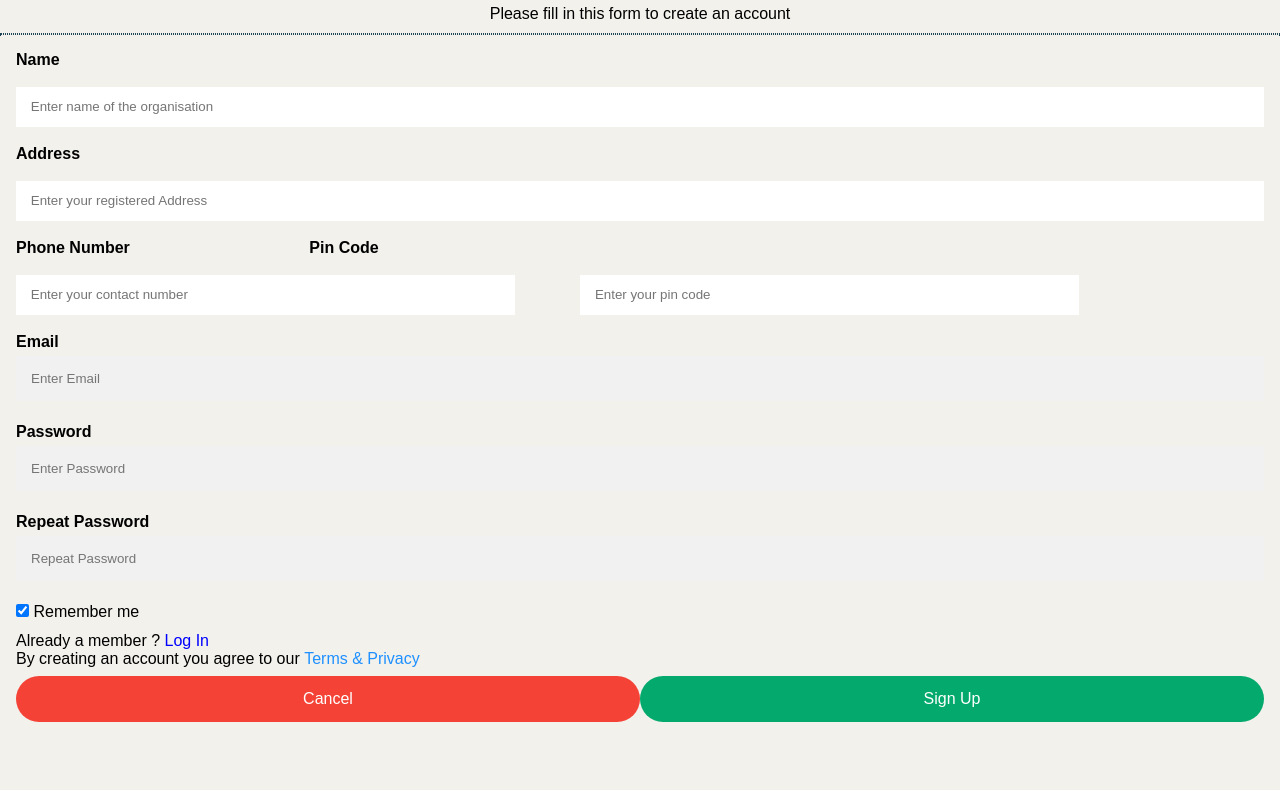
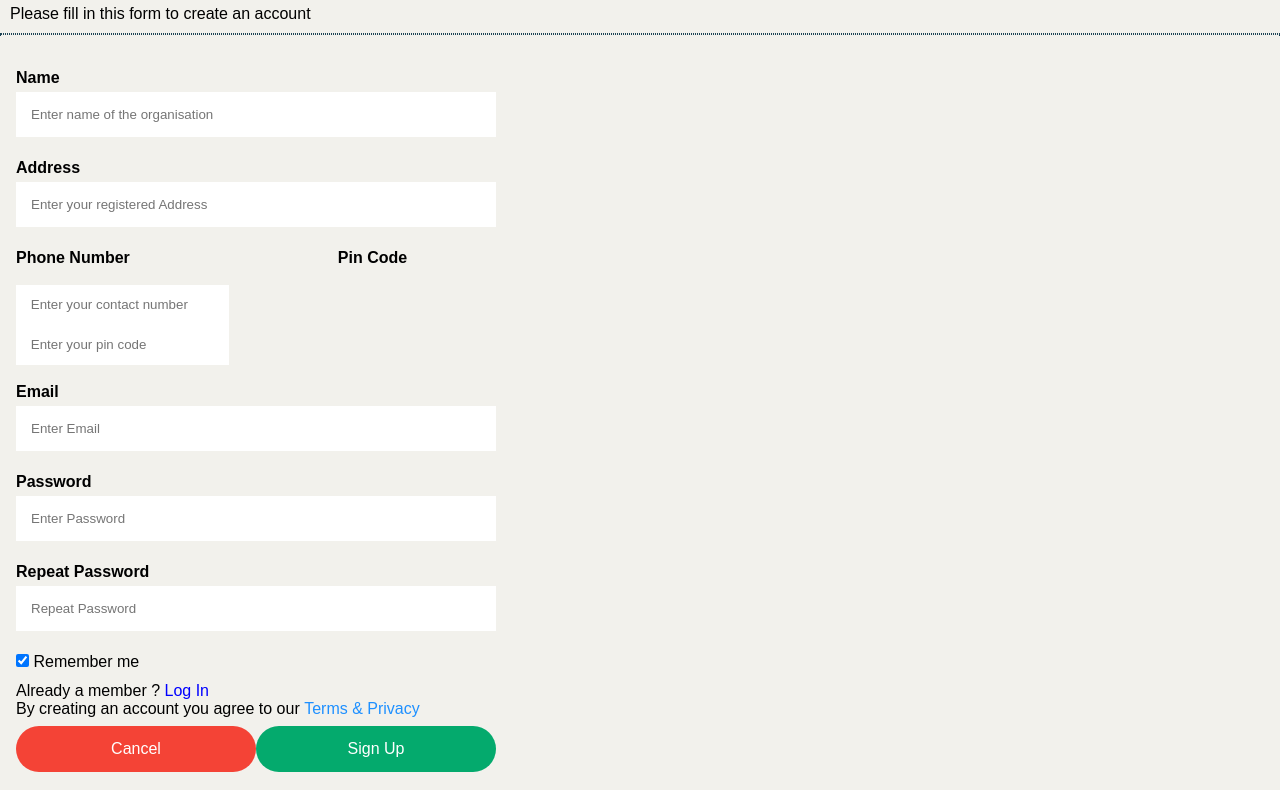
Before and after one commit to tayyab-ilyas/GivingHearts, a plain HTML site: page signup_org.html in a window 1280 px wide. Shown: the part 167-957 px from the top of the page. Before the commit the page ends 913 px from the top, so only its background shows below. Drawn offline with Linux system fonts and the light colour scheme.

Commit message:
by mush
necessary update(including alignment and width of forms)

```diff
--- a/login.css
+++ b/login.css
@@ -50,6 +50,7 @@ button:hover {
 
 .container {
     padding: 16px;
+    width: 40%;
 }
 
 
--- a/signup_org.html
+++ b/signup_org.html
@@ -25,22 +25,22 @@
         </nav>
         <a class="cta" href="contact.html"><button>Contact</button></a>
     </header>
-    <h1 style="text-align: center;">Sign Up - Organisation</h1>
-    <p class="pad" style="text-align: center;">Please fill in this form to create an account </p>
+    <h1>Sign Up - Organisation</h1>
+    <p class="pad">Please fill in this form to create an account </p>
     <hr>
     <form action="" method="post" target="_blank">
         <div class="container">
+            <br>
+            <label for="name"><strong>Name<br></strong></label>
+            <input type="text" placeholder="Enter name of the organisation" name="Name" required style="width: 100%; border: 0; ">
 
-            <label for="name"><strong>Name<br></strong></label><br>
-            <input type="text" placeholder="&nbsp; &nbsp; Enter name of the organisation" name="Name" required style="width: 100%; border: 0; height: 40px;"><br><br>
+            <label for="Address"><strong>Address<br></strong></label>
+            <input type="text" placeholder="Enter your registered Address" name="Address" required style="width: 100%; border: 0;">
 
-            <label for="Address"><strong>Address<br></strong></label><br>
-            <input type="text" placeholder="&nbsp; &nbsp; Enter your registered Address" name="Address" required style="width: 100%; border: 0; height: 40px;"><br><br>
-
-            <label for="phone"><strong>Phone Number&nbsp;&nbsp;</strong></label> &emsp;&emsp; &ensp;&emsp;&emsp; &ensp;&emsp;&emsp; &ensp; &ensp;&emsp;
+            <label for="phone"><strong>Phone Number&nbsp;&nbsp;</strong></label> &emsp;&emsp; &ensp;&emsp;&emsp;&ensp;&emsp;&nbsp;&nbsp;&ensp;&emsp;&emsp; &ensp; &ensp;&emsp;
             <label for="pin"><strong>Pin Code&nbsp;&nbsp;<br></strong></label><br>
-            <input type="number" placeholder="&nbsp; &nbsp; Enter your contact number" name="Name" required style="width: 40%; border: 0; height: 40px;">&ensp;&emsp;&emsp; &ensp;&ensp;
-            <input type="number" placeholder="&nbsp; &nbsp; Enter your pin code" name="Name" required style="width: 40%; border: 0; height: 40px;"><br><br>
+            <input type="number" placeholder="&nbsp; &nbsp; Enter your contact number" name="Name" required style="width: 44.3%; border: 0; height: 40px;">&ensp;&emsp;&emsp; &ensp;&ensp;
+            <input type="number" placeholder="&nbsp; &nbsp; Enter your pin code" name="Name" required style="width: 44.3%; border: 0; height: 40px;"><br><br>
 
 
             <label for="email"><strong>Email</strong></label>
--- a/style.css
+++ b/style.css
@@ -5,13 +5,12 @@ body {
 
 
 input[type=email],
-input[type=password] {
+input[type=password],input[type=text] {
     width: 100%;
     padding: 15px;
     margin: 5px 0 22px 0;
     display: inline-block;
     border: none;
-    background: #f1f1f1;
 }
 
 input[type=text]:focus,
@@ -66,6 +65,7 @@ button:hover {
 
 .container {
     padding: 16px;
+    width: 40%;
 }
 
 
```
Also changed, not shown: login.html (+4 -4 lines).
